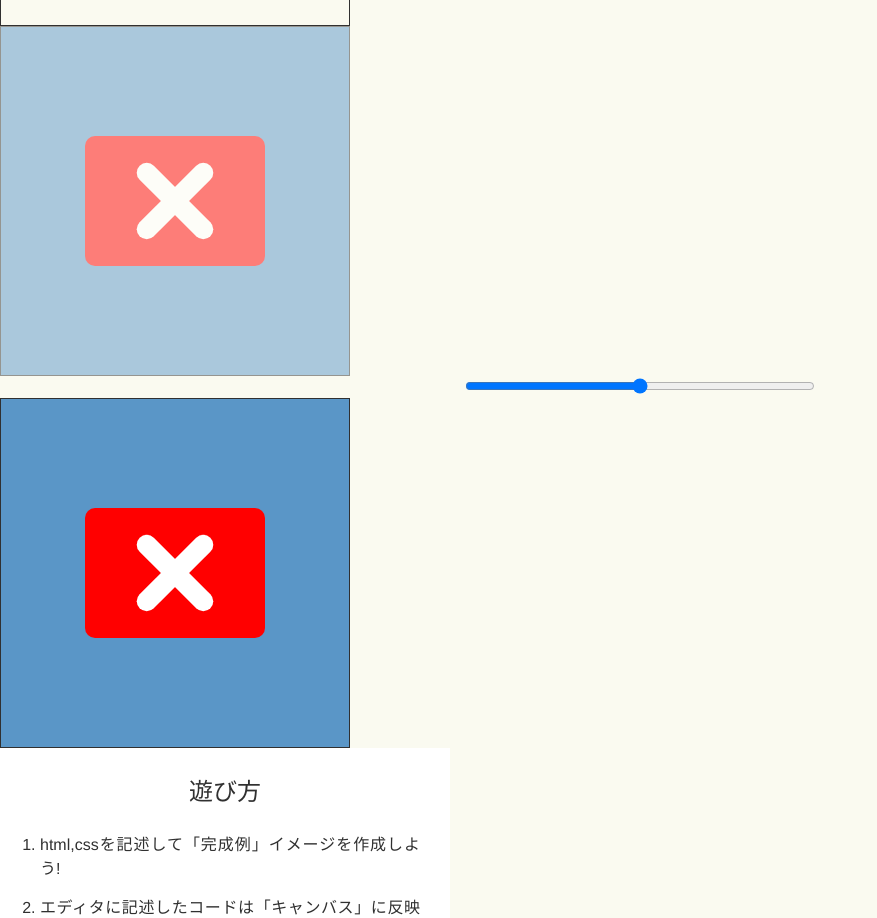
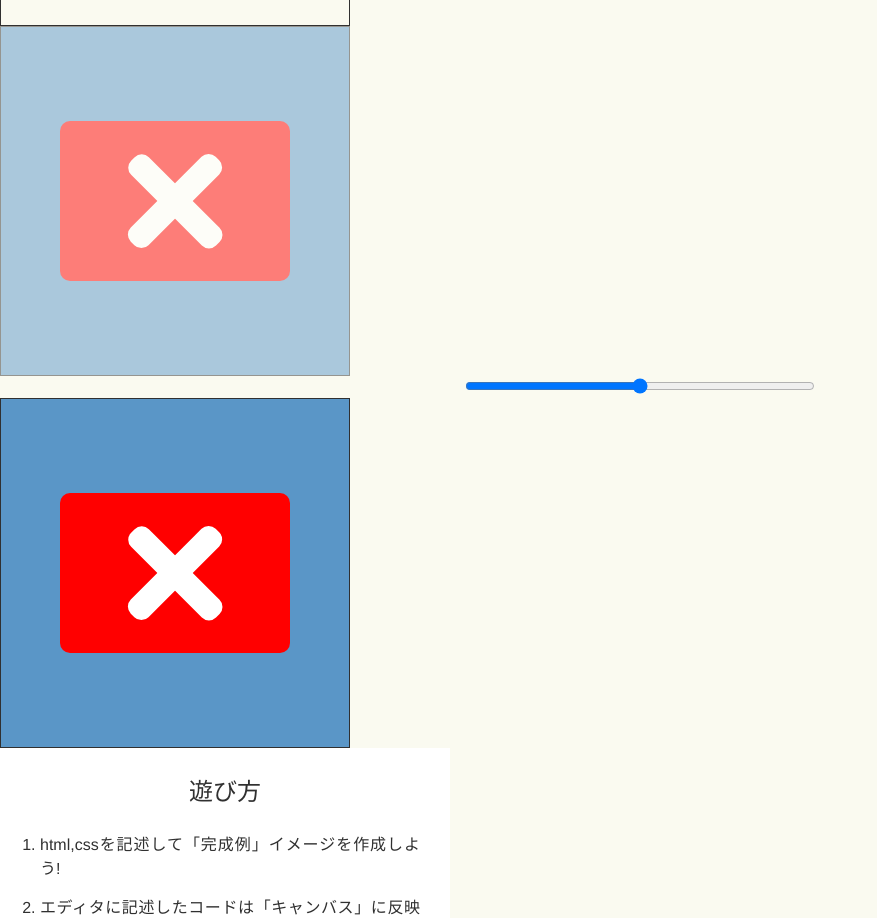
Before and after one commit to Masaya-Matsushita/codable, a Vue app: page /Lv3_CancelButton in a window 1280 px wide. Shown: the part 1020-1938 px from the top of the page, without its empty margins (0-877 px from the left). Built offline with nearby package versions, Linux system fonts and the light colour scheme.

Commit message:
各ステージsample-objectの大きさを調整しました。

```diff
--- a/src/views/Lv1_Leaf.vue
+++ b/src/views/Lv1_Leaf.vue
@@ -22,8 +22,8 @@ export default {
 
 <style>
   .object{
-    width: 150px;
-    height: 150px;
+    width: 200px;
+    height: 200px;
     background-color: #008000;
     /*ここにコードを追加*/
   }
@@ -35,10 +35,10 @@ export default {
 
 <style>
   .sample-object{
-    width: 150px;
-    height: 150px;
+    width: 200px;
+    height: 200px;
     background-color: #008000;
-    border-radius: 100px 0;
+    border-radius: 150px 0;
     position: relative;
     top: 50%;
     left: 50%;
--- a/src/views/Lv2_Cylinder.vue
+++ b/src/views/Lv2_Cylinder.vue
@@ -22,8 +22,8 @@ export default {
 
 <style>
   .object{
-    width: 150px;
-    height: 150px;
+    width: 200px;
+    height: 200px;
     background-color: #40e0d0;
     /*ここにコードを追加*/
   }
@@ -36,8 +36,8 @@ export default {
 
 <style>
       .sample-object {
-        width: 100px;
-        height: 150px;
+        width: 130px;
+        height: 200px;
         background-color: #40e0d0;
         position: relative;
         top: 50%;
@@ -47,7 +47,7 @@ export default {
 
       .sample-object::before {
         content: "";
-        width: 100px;
+        width: 130px;
         height: 50px;
         background-color: #20b2aa;
         position: absolute;
@@ -58,11 +58,11 @@ export default {
 
       .sample-object::after {
         content: "";
-        width: 100px;
+        width: 130px;
         height: 50px;
         background-color: #40e0d0;
         position: absolute;
-        top: 120px;
+        top: 180px;
         left: 0;
         border-radius: 45%;
       }
--- a/src/views/Lv3_CancelButton.vue
+++ b/src/views/Lv3_CancelButton.vue
@@ -22,8 +22,8 @@ export default {
 
 <style>
   .object{
-    width: 150px;
-    height: 150px;
+    width: 200px;
+    height: 200px;
     background-color: #ff0000;
     /*ここにコードを追加*/
   }
@@ -39,8 +39,8 @@ export default {
 <style>
   .sample-object{
     background-color: #ff0000;
-    width: 180px;
-    height: 130px;
+    width: 230px;
+    height: 160px;
     position: relative;
     top: 50%;
     left: 50%;
@@ -49,8 +49,8 @@ export default {
   }
   .sample-bar1{
     background-color: #ffffff;
-    width: 20px;
-    height: 100px;
+    width: 25px;
+    height: 120px;
     position: absolute;
     top: 50%;
     left: 50%;
@@ -59,8 +59,8 @@ export default {
   }
   .sample-bar2{
     background-color: #ffffff;
-    width: 20px;
-    height: 100px;
+    width: 25px;
+    height: 120px;
     position: absolute;
     top: 50%;
     left: 50%;
--- a/src/views/Lv4_UnknownIcon.vue
+++ b/src/views/Lv4_UnknownIcon.vue
@@ -22,8 +22,8 @@ export default {
 
 <style>
   .object{
-    width: 150px;
-    height: 150px;
+    width: 200px;
+    height: 200px;
     background-color: #808080;
     /*ここにコードを追加*/
   }
@@ -37,8 +37,8 @@ export default {
 <style>
       .sample-head {
         background-color: #808080;
-        width: 120px;
-        height: 120px;
+        width: 150px;
+        height: 150px;
         position: relative;
         top: 50%;
         left: 50%;
@@ -48,8 +48,8 @@ export default {
       }
       .sample-body {
         background-color: #808080;
-        width: 180px;
-        height: 100px;
+        width: 200px;
+        height: 120px;
         position: relative;
         top: 50%;
         left: 50%;
--- a/src/views/Lv5_Triangle.vue
+++ b/src/views/Lv5_Triangle.vue
@@ -17,13 +17,13 @@ export default {
   },
   data() {
     return {
-      title: "Lv.1 Leaf",
+      title: "Lv.5 Triangle",
       code: `<div class="object"></div>
 
 <style>
   .object{
-    width: 150px;
-    height: 150px;
+    width: 200px;
+    height: 200px;
     background-color: #1e90ff;
     /*ここにコードを追加*/
   }
@@ -41,9 +41,9 @@ export default {
     top: 50%;
     left: 50%;
     transform: translate(-50%, -50%);
-    border-left: 75px solid transparent;
-    border-right: 75px solid transparent;
-    border-bottom: 150px solid #1e90ff;
+    border-left: 100px solid transparent;
+    border-right: 100px solid transparent;
+    border-bottom: 200px solid #1e90ff;
   }
     .sample-back{
     background-color: #fff0f5;
--- a/src/views/Lv6_Infinity.vue
+++ b/src/views/Lv6_Infinity.vue
@@ -22,8 +22,8 @@ export default {
 
 <style>
   .object{
-    width: 150px;
-    height: 150px;
+    width: 200px;
+    height: 200px;
     background-color: #008000;
     /*ここにコードを追加*/
   }
--- a/src/views/Lv7_Diamond.vue
+++ b/src/views/Lv7_Diamond.vue
@@ -22,8 +22,8 @@ export default {
 
 <style>
   .object{
-    width: 150px;
-    height: 150px;
+    width: 200px;
+    height: 200px;
     background-color: #008000;
     /*ここにコードを追加*/
   }
--- a/src/views/Lv8_Star.vue
+++ b/src/views/Lv8_Star.vue
@@ -22,8 +22,8 @@ export default {
 
 <style>
   .object{
-    width: 150px;
-    height: 150px;
+    width: 200px;
+    height: 200px;
     background-color: #008000;
     /*ここにコードを追加*/
   }
```
